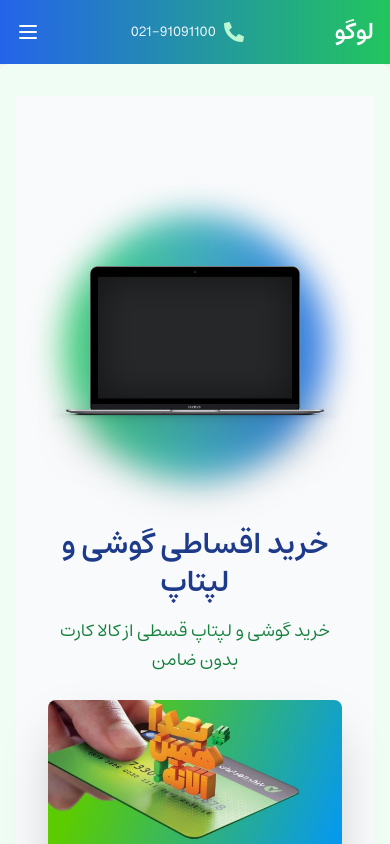
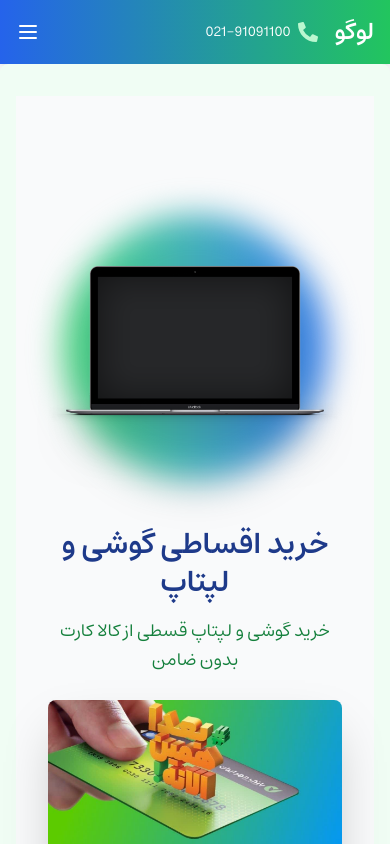
Before and after one commit to JAmohackerL/Mobile-Shop, a Next.js app: page / in a window 390 px wide. Shown: the top 844 px of the page. Built offline with nearby package versions, Linux system fonts and the light colour scheme.

Commit message:
is fix phone ?

```diff
--- a/src/components/Navbar.jsx
+++ b/src/components/Navbar.jsx
@@ -20,13 +20,16 @@ export default function Navbar() {
     <nav className="w-full bg-gradient-to-r from-blue-600 to-green-500 shadow-lg">
       <div className="container mx-auto px-4 lg:px-8">
         <div className="flex justify-between items-center h-16">
-          {/* لوگو */}
-          <div className="text-2xl font-bold text-white">لوگو</div>
+          {/* لوگو و شماره تماس برای موبایل */}
+          <div className="flex items-center space-x-4 rtl:space-x-reverse">
+            {/* لوگو */}
+            <div className="text-2xl font-bold text-white">لوگو</div>
 
-          {/* شماره تماس برای موبایل */}
-          <div className="flex items-center md:hidden text-white font-medium">
-            <FaPhoneAlt className="text-green-200 ml-2 text-xl" />
-            <p className="text-sm lg:text-base">021-91091100</p>
+            {/* شماره تماس */}
+            <div className="flex items-center text-white font-medium">
+              <FaPhoneAlt className="text-green-200 ml-2 text-xl" />
+              <p className="text-sm lg:text-base">021-91091100</p>
+            </div>
           </div>
 
           {/* منوی دسکتاپ */}
```
